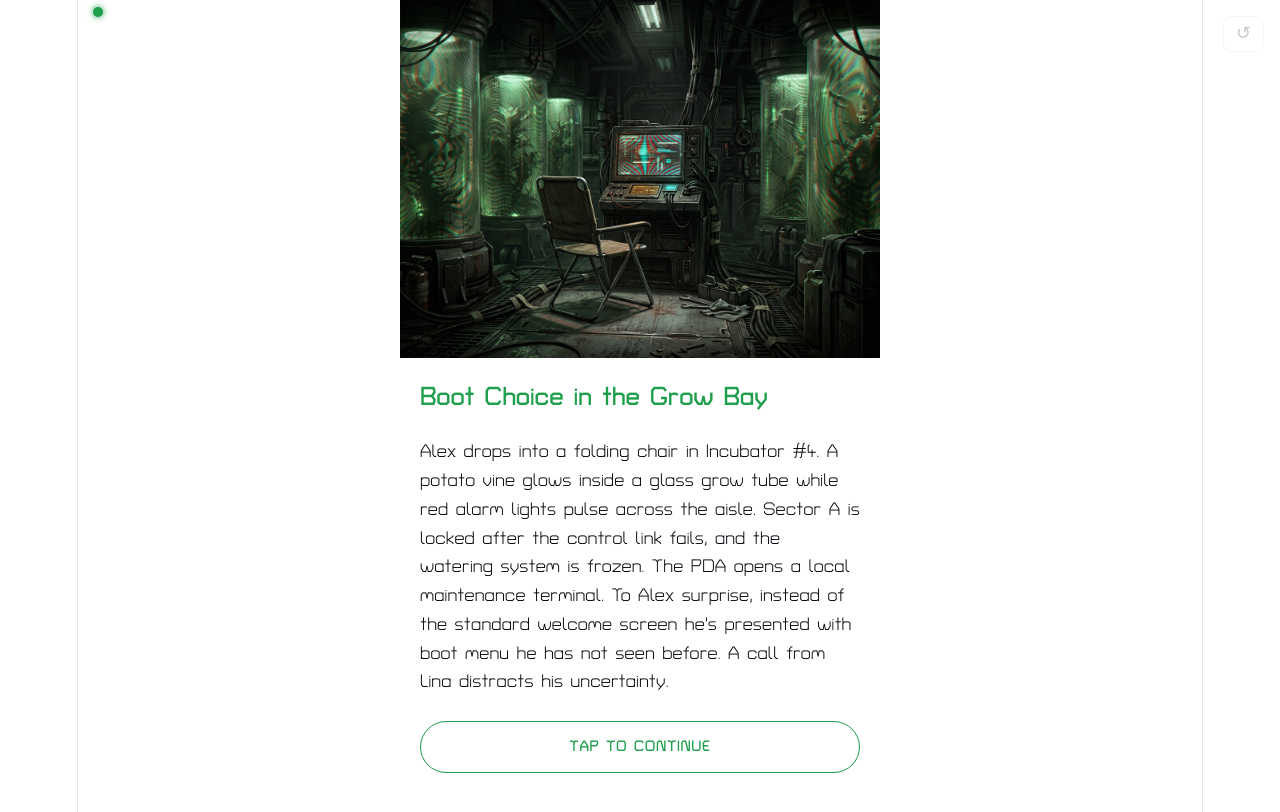
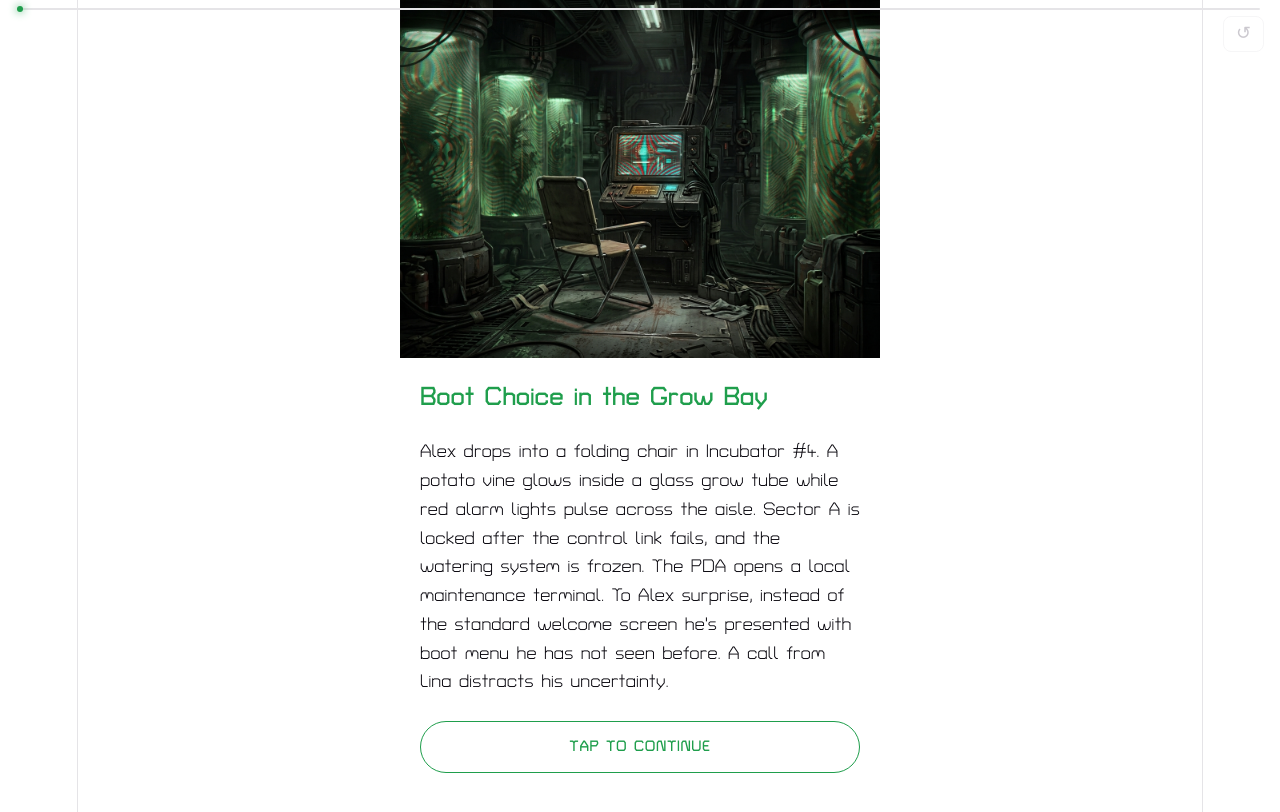
Before and after one commit to t0lia/wad-quiz, a React (Vite) app in the folder app/: page / in a window 1280 px wide. Shown: the top 812 px of the page. Built offline with nearby package versions, Linux system fonts and the light colour scheme.

Commit message:
fix: progress bar - thin track with centered dot inside

```diff
--- a/app/src/App.css
+++ b/app/src/App.css
@@ -1083,25 +1083,17 @@
 
 .progress-bar {
   position: fixed;
+  top: 0;
+  left: 0;
+  right: 0;
   z-index: 100;
-  display: flex;
-  align-items: center;
-  padding: 12px 20px;
-  gap: 8px;
   pointer-events: none;
-}
-
-.progress-bar__line {
-  flex: 1;
-  height: 2px;
-  background: var(--border);
-  border-radius: 1px;
+  padding: 8px 20px;
 }
 
 .progress-bar__track {
-  position: absolute;
-  left: 20px;
-  right: 20px;
+  position: relative;
+  width: 100%;
   height: 2px;
   background: var(--border);
   border-radius: 1px;
@@ -1110,11 +1102,12 @@
 .progress-bar__dot {
   position: absolute;
   top: 50%;
+  left: 0%;
   transform: translate(-50%, -50%);
-  width: 10px;
-  height: 10px;
+  width: 6px;
+  height: 6px;
   border-radius: 50%;
   background: var(--accent);
-  box-shadow: 0 0 6px var(--accent);
+  box-shadow: 0 0 8px var(--accent);
   transition: left 0.5s cubic-bezier(0.4, 0, 0.2, 1);
 }
```
